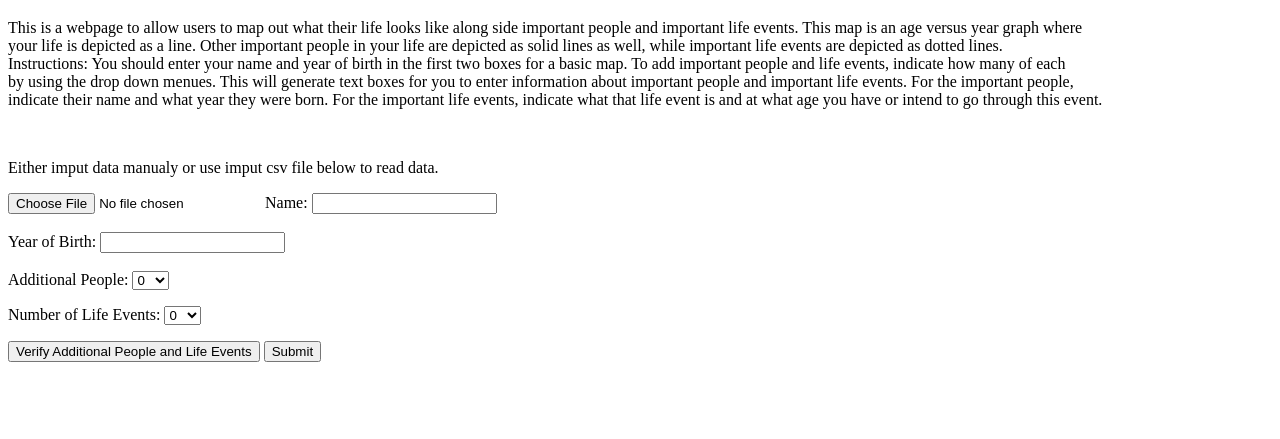
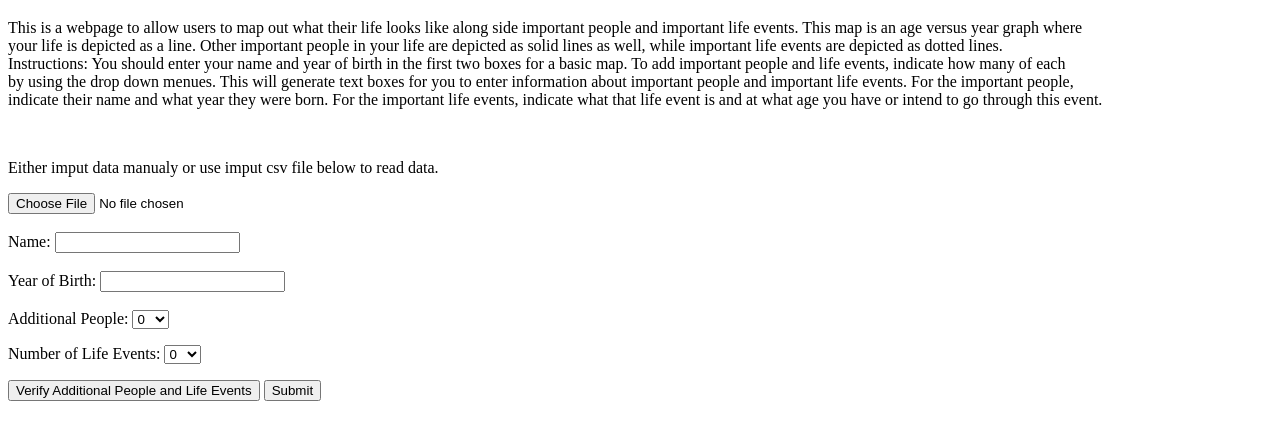
Before and after one commit to b0n3l3ss/LifeTimeMap, a website built with Parcel: page index.html in a window 1280 px wide. Shown: the part 61-500 px from the top of the page. Built offline with nearby package versions, Linux system fonts and the light colour scheme.

Commit message:
Remove console logs and moved file button

```diff
--- a/index.html
+++ b/index.html
@@ -18,7 +18,7 @@
     <br>
     <p>Either imput data manualy or use imput csv file below to read data.</p>
     <form>
-        <input type="file" id="fileInput" accept=".csv,.json" />
+        <input type="file" id="fileInput" accept=".csv,.json" /> <br> <br>
         <label for="rName">Name:</label>
         <input type="text" id="rName" name="rName"><br><br>
         <label for="rAge">Year of Birth:</label>
```
Also changed, not shown: script.js (+0 -49 lines).
